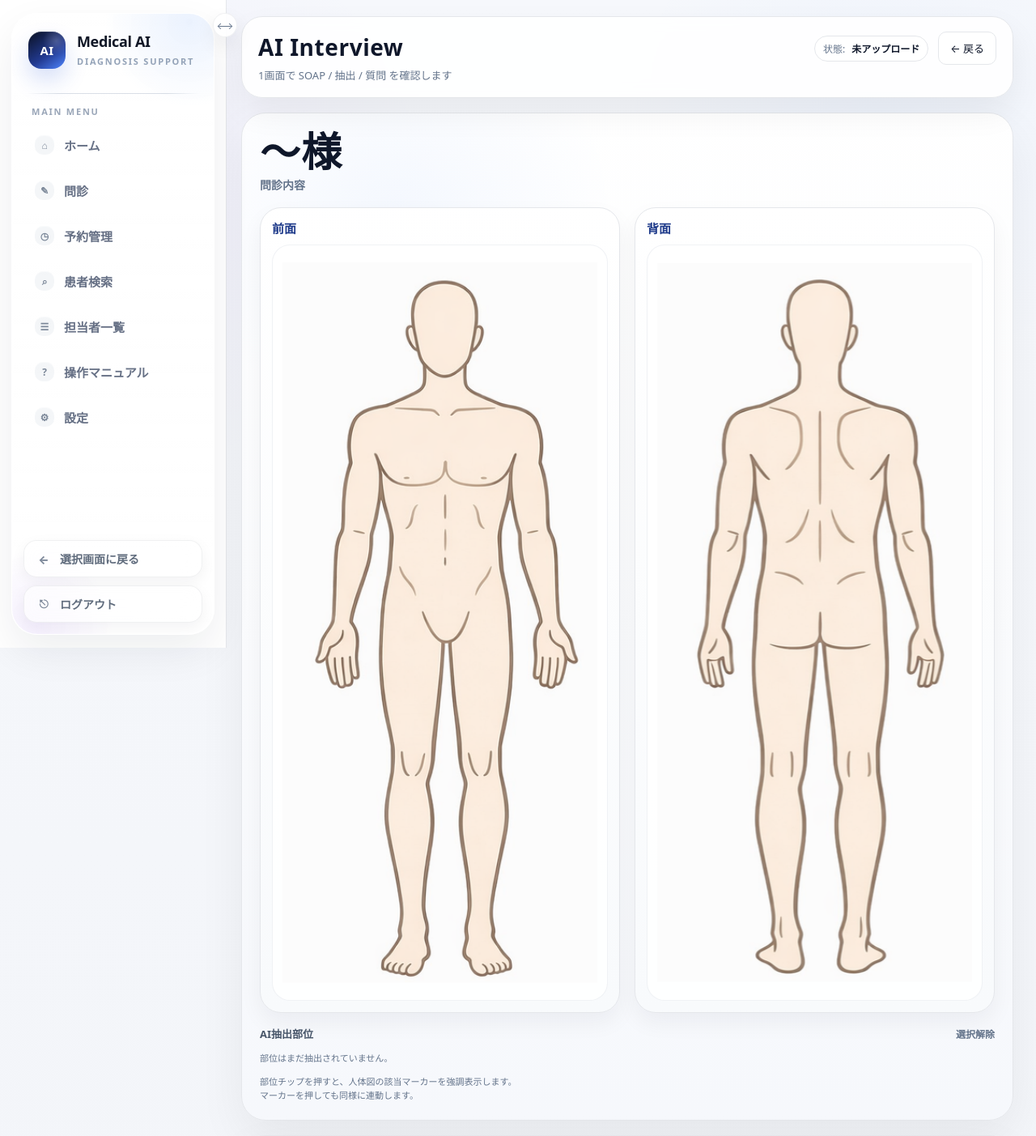
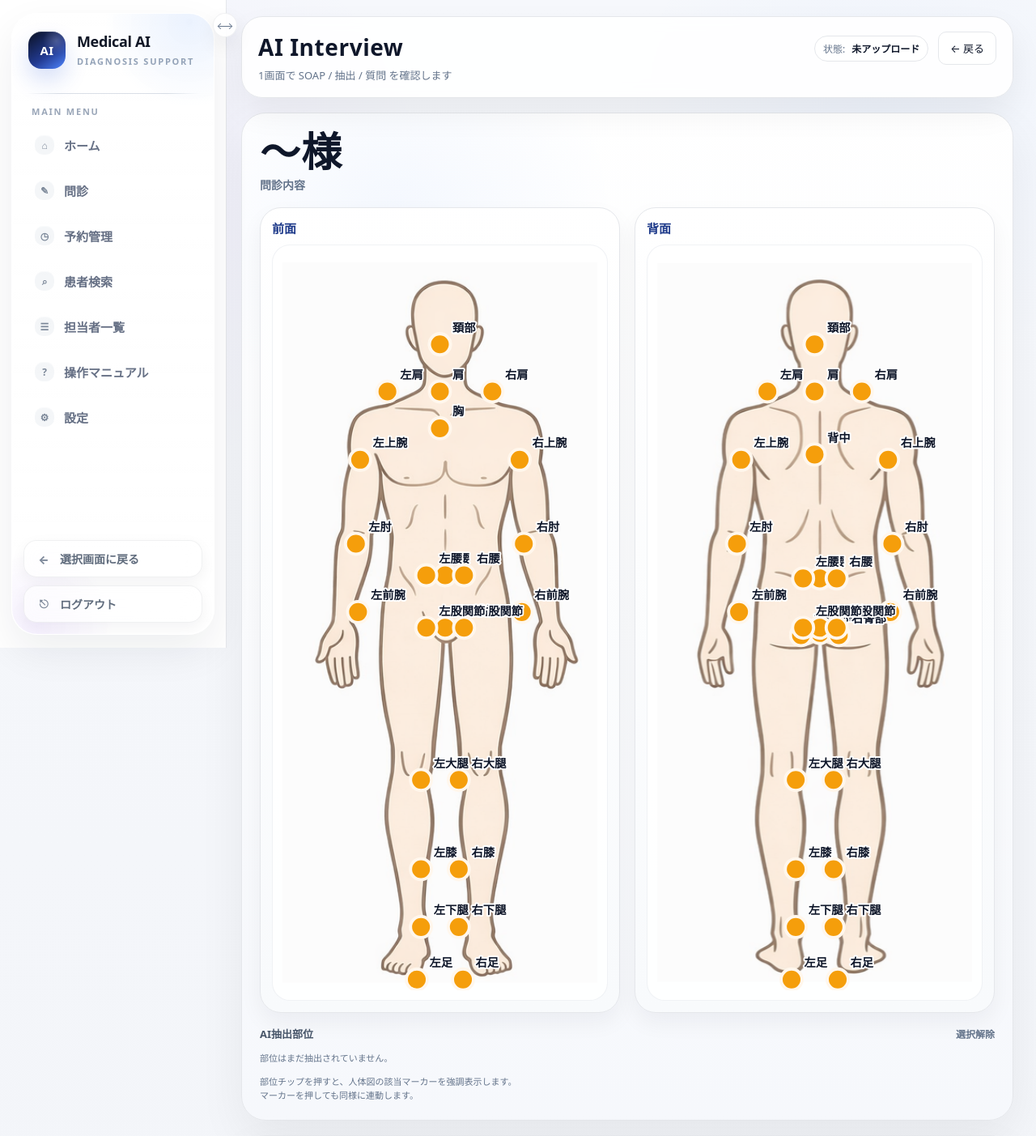
Before and after one commit to kthr-tkr/sekkotsuin-backend, a Django app: page /intakes/staff/recordings/36/ in a window 1280 px wide. Shown: the top 1403 px of the page at 81% size. Run offline with Django 5.2, Linux system fonts and the light colour scheme; a user stored in the database is signed in; data comes from the database, SQL or seed files in the repository; parts of the project's set-up code (start-up, migrations or seed data) failed here and were passed over.

Commit message:
テスト

```diff
--- a/templates/intakes/staff/recording_detail.html
+++ b/templates/intakes/staff/recording_detail.html
@@ -726,6 +726,21 @@
       justify-content:flex-start;
     }
   }
+
+.svg-marker-group{
+  cursor:pointer;
+}
+
+.svg-marker-label{
+  font-size:11px;
+  font-weight:700;
+  fill:#0f172a;
+  paint-order:stroke;
+  stroke:#ffffff;
+  stroke-width:3px;
+  stroke-linejoin:round;
+}
+
 </style>
 
 <div class="ai-page">
@@ -1160,6 +1175,9 @@
 
 {% block scripts %}
 <script>
+// ===== 一時的
+const DEBUG_SHOW_ALL_MARKERS = true;
+
   (function(){
     function openModal(id){
       const m = document.getElementById(id);
@@ -1291,16 +1309,17 @@ const positionMap = {
   "背中":      { back:  { x:150, y:190 } },
 
   "腰":        { front: { x:155, y:305 }, back: { x:155, y:308 } },
-  "右腰":      { front: { x:168, y:305 }, back: { x:164, y:308 } },
-  "左腰":      { front: { x:132, y:305 }, back: { x:128, y:308 } },
 
-  "臀部":      { back:  { x:150, y:390 } },
-  "右臀部":    { back:  { x:170, y:390 } },
-  "左臀部":    { back:  { x:130, y:390 } },
+  "右腰":      { front: { x:173, y:305 }, back: { x:171, y:308 } },
+  "左腰":      { front: { x:137, y:305 }, back: { x:139, y:308 } },
 
-  "股関節":    { front: { x:150, y:430 }, back: { x:150, y:430 } },
-  "右股関節":  { front: { x:170, y:430 }, back: { x:170, y:430 } },
-  "左股関節":  { front: { x:130, y:430 }, back: { x:130, y:430 } },
+  "臀部":      { back:  { x:155, y:360 } },
+  "右臀部":    { back:  { x:173, y:362 } },
+  "左臀部":    { back:  { x:137, y:362 } },
+
+  "股関節":    { front: { x:155, y:355 }, back: { x:155, y:355 } },
+  "右股関節":  { front: { x:173, y:355 }, back: { x:171, y:355 } },
+  "左股関節":  { front: { x:137, y:355 }, back: { x:139, y:355 } },
 
   "右大腿":    { front: { x:168, y:500 }, back: { x:168, y:500 } },
   "左大腿":    { front: { x:132, y:500 }, back: { x:132, y:500 } },
@@ -1330,6 +1349,11 @@ function normalizeLocationName(name) {
 }
 
 function createSvgMarker(pos, rawLoc, normalizedLoc) {
+  const g = document.createElementNS(SVG_NS, "g");
+  g.dataset.loc = rawLoc;
+  g.dataset.normLoc = normalizedLoc;
+  g.setAttribute("class", "svg-marker-group");
+
   const c = document.createElementNS(SVG_NS, "circle");
   c.setAttribute("cx", pos.x);
   c.setAttribute("cy", pos.y);
@@ -1338,10 +1362,25 @@ function createSvgMarker(pos, rawLoc, normalizedLoc) {
   c.dataset.loc = rawLoc;
   c.dataset.normLoc = normalizedLoc;
   c.setAttribute("title", rawLoc);
-  return c;
+
+  g.appendChild(c);
+
+  if (DEBUG_SHOW_ALL_MARKERS) {
+    const t = document.createElementNS(SVG_NS, "text");
+    t.setAttribute("x", pos.x + 12);
+    t.setAttribute("y", pos.y - 12);
+    t.setAttribute("class", "svg-marker-label");
+    t.textContent = rawLoc;
+    g.appendChild(t);
+  }
+
+  return g;
 }
 
 function clearMarkerFocus() {
+  document.querySelectorAll(".svg-marker-group").forEach(el => {
+    el.classList.remove("is-active", "is-dim");
+  });
   document.querySelectorAll(".svg-marker").forEach(el => {
     el.classList.remove("is-active", "is-dim");
   });
@@ -1354,18 +1393,28 @@ function focusLocation(rawLoc) {
   const normalized = normalizeLocationName(rawLoc);
   let hasMatch = false;
 
-  document.querySelectorAll(".svg-marker").forEach(el => {
+  document.querySelectorAll(".svg-marker-group").forEach(group => {
     const matched =
-      el.dataset.loc === rawLoc ||
-      el.dataset.normLoc === normalized;
+      group.dataset.loc === rawLoc ||
+      group.dataset.normLoc === normalized;
+
+    const circle = group.querySelector(".svg-marker");
 
     if (matched) {
-      el.classList.add("is-active");
-      el.classList.remove("is-dim");
+      group.classList.add("is-active");
+      group.classList.remove("is-dim");
+      if (circle) {
+        circle.classList.add("is-active");
+        circle.classList.remove("is-dim");
+      }
       hasMatch = true;
     } else {
-      el.classList.remove("is-active");
-      el.classList.add("is-dim");
+      group.classList.remove("is-active");
+      group.classList.add("is-dim");
+      if (circle) {
+        circle.classList.remove("is-active");
+        circle.classList.add("is-dim");
+      }
     }
   });
 
@@ -1385,12 +1434,16 @@ function focusLocation(rawLoc) {
 function drawBodyMarkers() {
   const frontLayer = document.getElementById("frontMarkers");
   const backLayer = document.getElementById("backMarkers");
-  if (!frontLayer || !backLayer || !Array.isArray(aiLocations)) return;
+  if (!frontLayer || !backLayer) return;
 
   frontLayer.innerHTML = "";
   backLayer.innerHTML = "";
 
-  aiLocations.forEach(raw => {
+  const markerSource = DEBUG_SHOW_ALL_MARKERS
+    ? Object.keys(positionMap)
+    : (Array.isArray(aiLocations) ? aiLocations : []);
+
+  markerSource.forEach(raw => {
     const loc = normalizeLocationName(raw);
     const pos = positionMap[loc];
     if (!pos) return;
@@ -1418,9 +1471,9 @@ document.addEventListener("click", (e) => {
     return;
   }
 
-  const marker = e.target.closest(".svg-marker");
-  if (marker) {
-    focusLocation(marker.dataset.loc || marker.dataset.normLoc || "");
+  const markerGroup = e.target.closest(".svg-marker-group");
+  if (markerGroup) {
+    focusLocation(markerGroup.dataset.loc || markerGroup.dataset.normLoc || "");
     return;
   }
 
```
